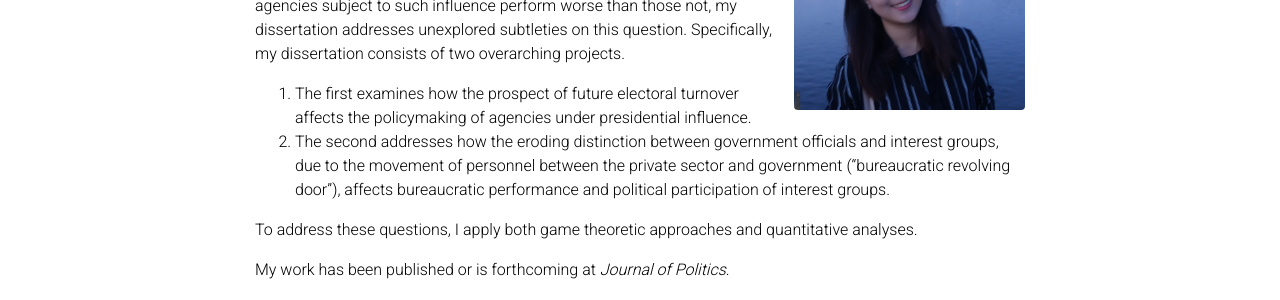
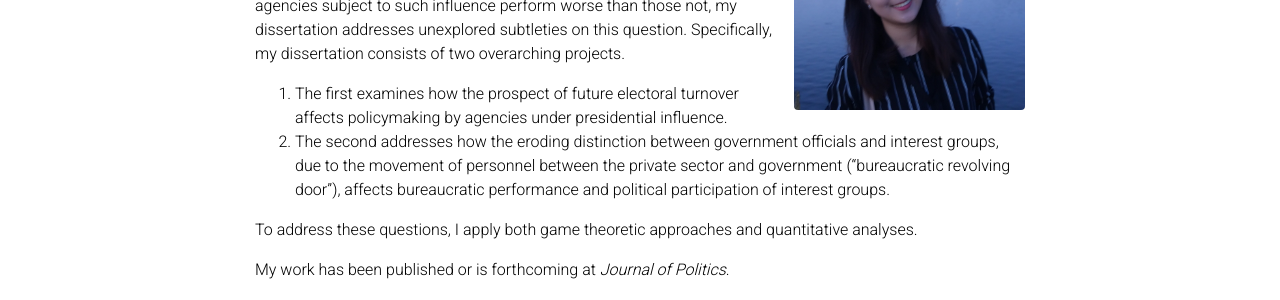
Before and after one commit to kyuwon-lee/kyuwon-lee.github.io, a Jekyll site: the page built from _pages/about.md, in a window 1280 px wide. Shown: the part 342-642 px from the top of the page. Built offline with Jekyll 4.4.1, drawn with Linux system fonts in a browser that asks for light colours; full-size pictures stand in for the smaller copies a plugin makes; comment, search, counter and statistics services are not loaded; a style sheet for code colours, icons or effects is not loaded.

Commit message:
Update about.md

```diff
--- a/_pages/about.md
+++ b/_pages/about.md
@@ -19,7 +19,7 @@ I am a PhD candidate in the Department of Politics at New York University.
 
 My research interests are bureaucratic politics and American political institutions. My dissertation is unified by a core question: Does political or interest group influence on government agencies undermine or enhance bureaucratic performance? While there is a widespread perception that agencies subject to such influence perform worse than those not, my dissertation addresses unexplored subtleties on this question. Specifically, my dissertation consists of two overarching projects.
 
-1. The first examines how the prospect of future electoral turnover affects the policymaking of agencies under presidential influence.
+1. The first examines how the prospect of future electoral turnover affects policymaking by agencies under presidential influence.
 2. The second addresses how the eroding distinction between government officials and interest groups, due to the movement of personnel between the private sector and government ("bureaucratic revolving door"), affects bureaucratic performance and political participation of interest groups.
 
 To address these questions, I apply both game theoretic approaches and quantitative analyses.
```
